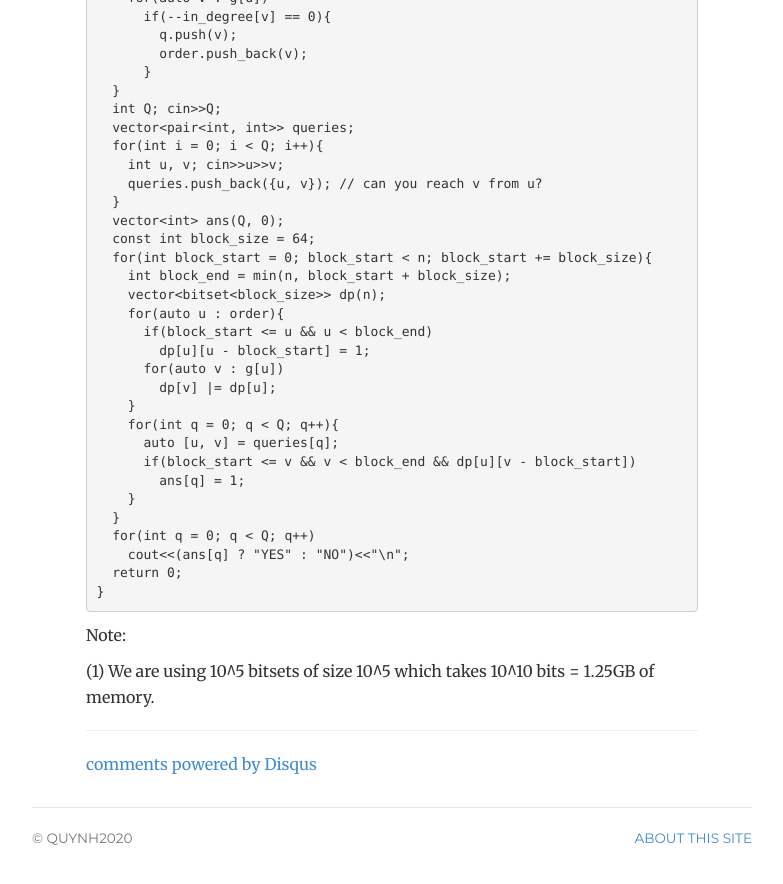
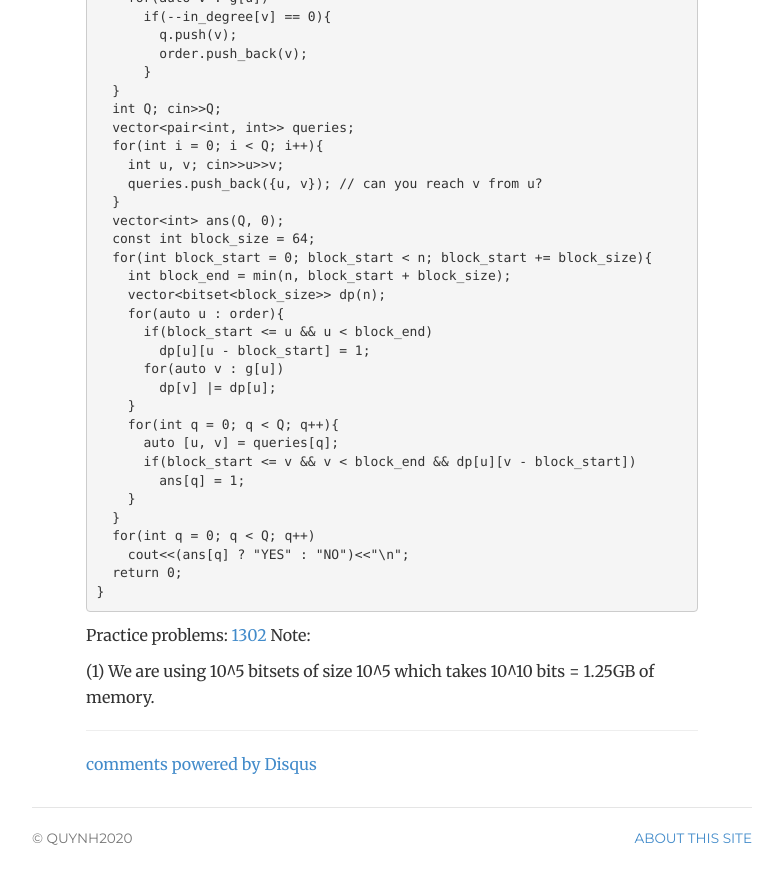
Before and after one commit to quynhdinh/quynhdinh.github.io, a Jekyll site: the page built from _posts/2025-08-17-the-block-of-64-trick.md, in a window 1280 px wide and 900 px high, scrolled down 1816 px. Shown: the top 884 px of the window, without its empty margins (248-1031 px from the left). Built offline with Jekyll 4.4.1, drawn with Linux system fonts in a browser that asks for light colours; comment, search, counter and statistics services are not loaded.

Commit message:
add pracitice problem for 64 trick

````diff
--- a/_posts/2025-08-17-the-block-of-64-trick.md
+++ b/_posts/2025-08-17-the-block-of-64-trick.md
@@ -102,6 +102,7 @@ int main(){
   return 0;
 }
 ```
+Practice problems: [1302](https://codeforces.com/contest/1302/problem/B)
 Note:
 
 (1) We are using 10^5 bitsets of size 10^5 which takes 10^10 bits = 1.25GB of memory.
````
